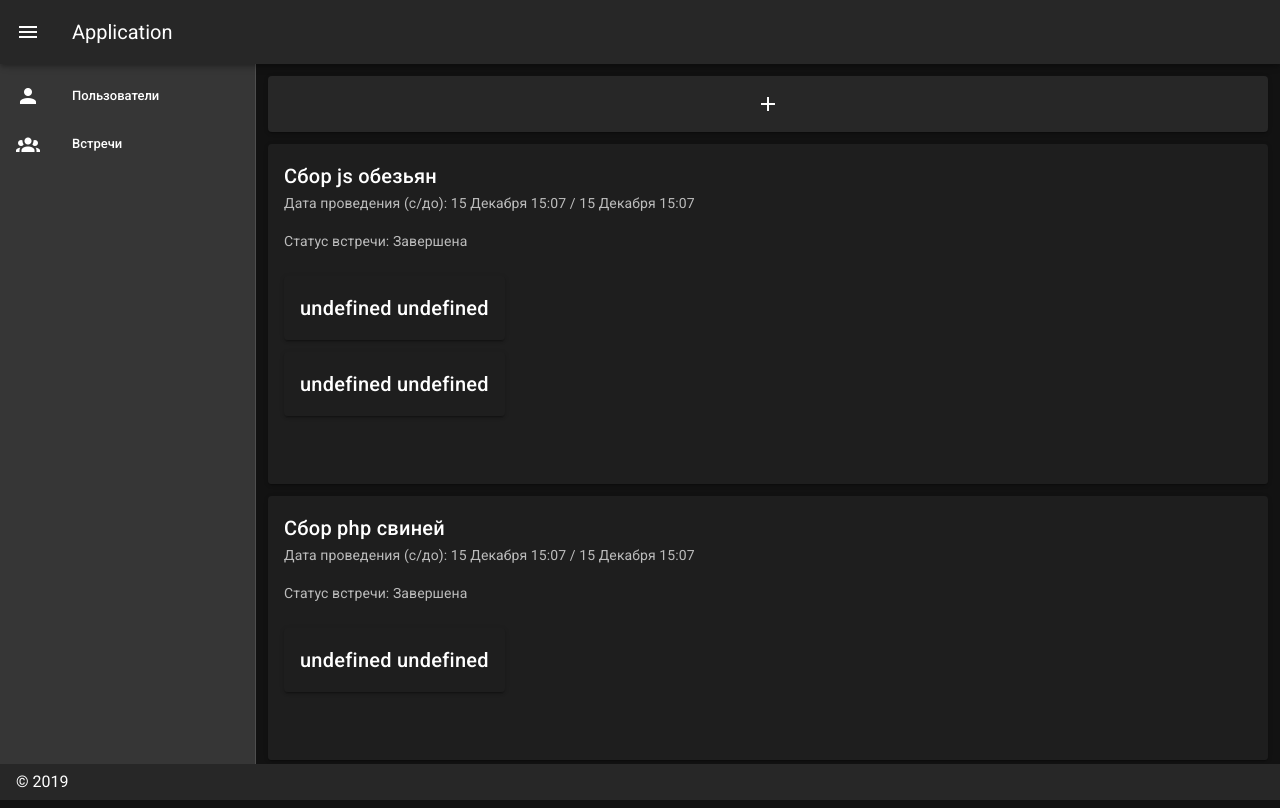
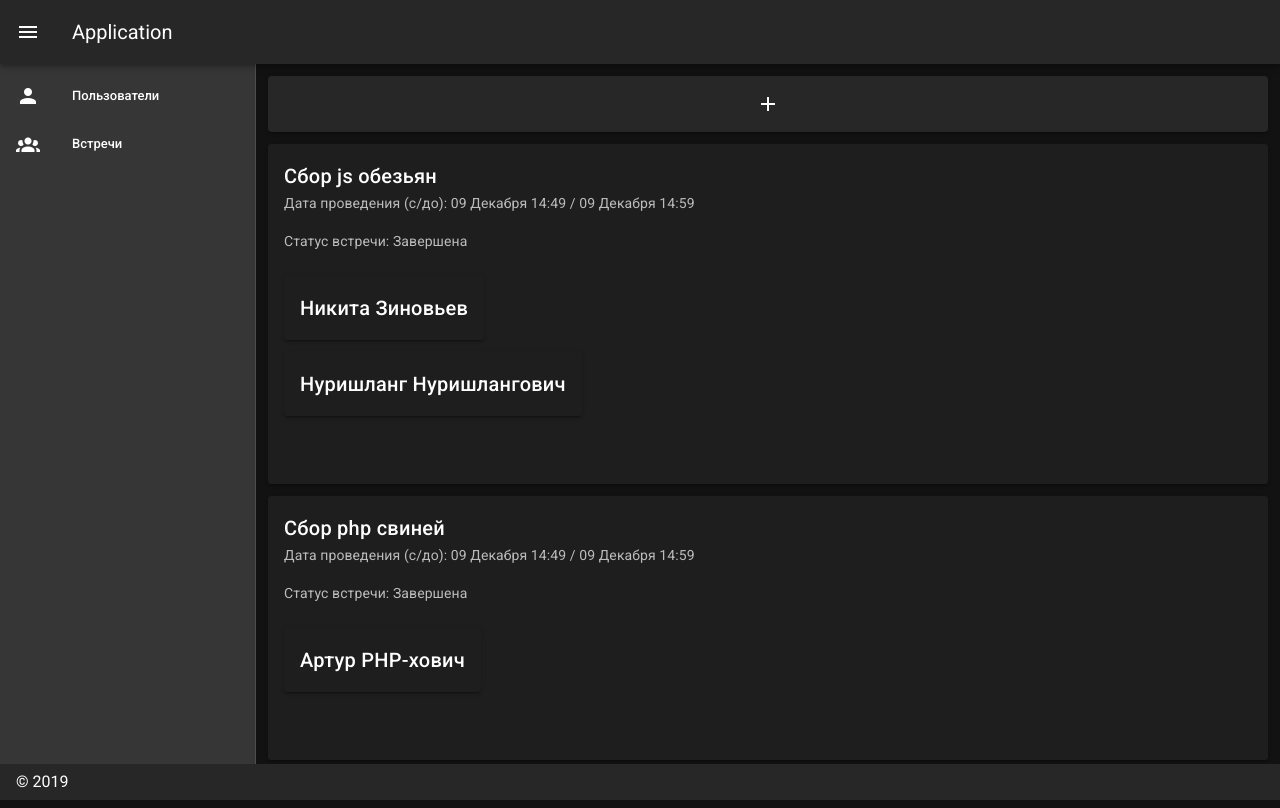
Before and after one commit to nzinovyev19/neuromap-frontend, a Vue app: page /meets in a window 1280 px wide. Built offline with nearby package versions, Linux system fonts and the light colour scheme.

Commit message:
Added getUser getter

```diff
--- a/src/components/MeetCard.vue
+++ b/src/components/MeetCard.vue
@@ -12,7 +12,7 @@
         <UserCard
           v-for="(members, index) in meet.members"
           :key="index"
-          :user="members"
+          :user="userById(members)"
           :class="{ 'mt-3': index > 0 }"
         ></UserCard>
       </v-list-item>
@@ -21,13 +21,14 @@
 </template>
 
 <script>
+import { mapGetters } from 'vuex';
 import UserCard from '@/components/UserCard.vue';
 
 export default {
   filters: {
     getFormattedDate(msec) {
       if (!msec) return '';
-      const time = new Date();
+      const time = new Date(msec);
       const months = [
         'Января',
         'Февраля',
@@ -64,6 +65,7 @@ export default {
     UserCard,
   },
   computed: {
+    ...mapGetters(['userById']),
     status() {
       if (!this.meet.date?.from || !this.meet.date?.to) return '';
       const now = Date.now();
```
